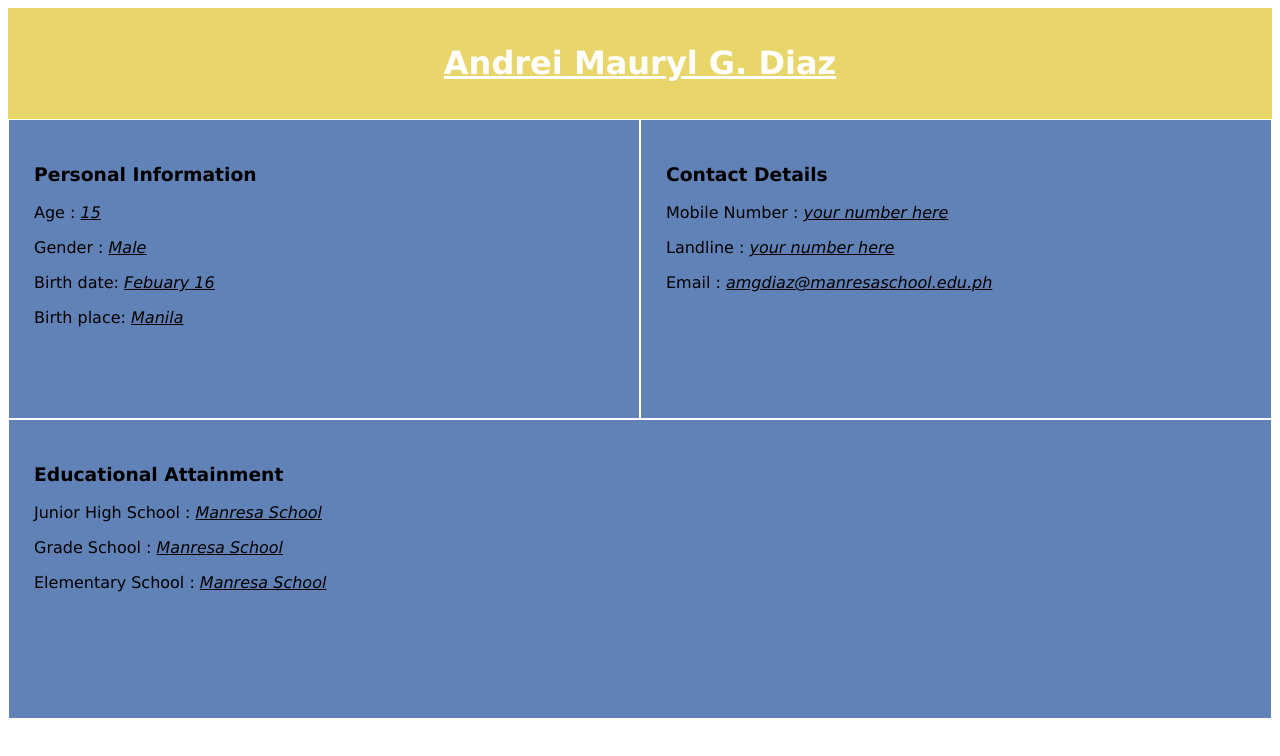
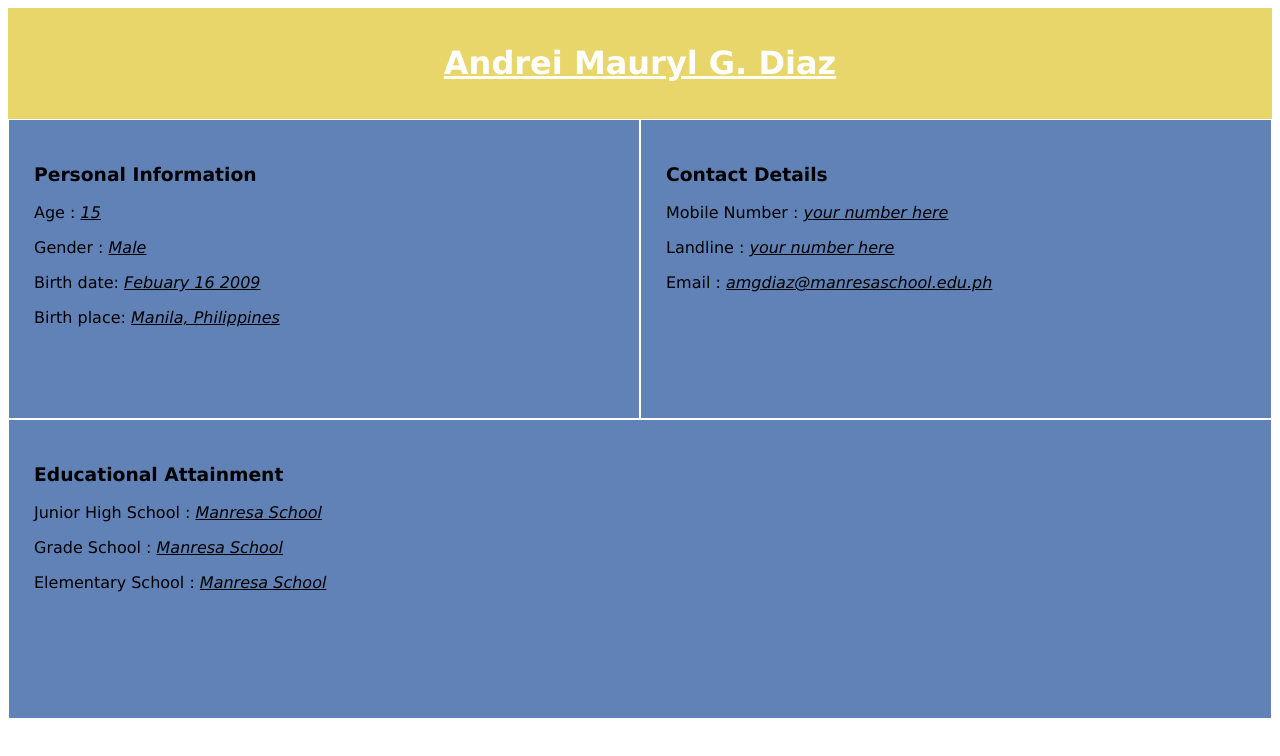
Before and after one commit to amgd3915/MyResume, a plain HTML site: page index.html in a window 1280 px wide. Drawn offline with Linux system fonts and the light colour scheme.

Commit message:
Update index.html

```diff
--- a/index.html
+++ b/index.html
@@ -124,8 +124,8 @@
          <h3>Personal Information</h3>
          <p >Age    : <u><i>15</i></u></p>
          <p >Gender : <u><i>Male</i></u></p>
-         <p>Birth date: <u><i>Febuary 16</i></u></p>
-         <p>Birth place: <u><i>Manila</i></u></p>
+         <p>Birth date: <u><i>Febuary 16 2009</i></u></p>
+         <p>Birth place: <u><i>Manila, Philippines</i></u></p>
         </div>
 
         <div class="col-4 col-s-6 frame" >
```
